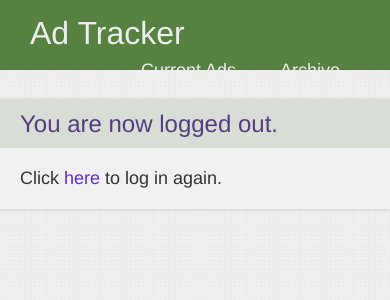
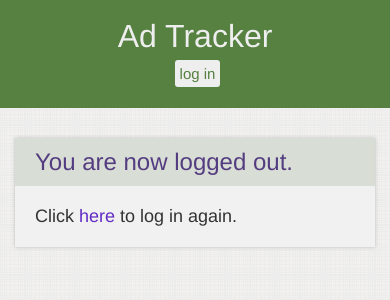
Before and after one commit to janmilosh/ad_tracker, a Django app: template ad_tracker/templates/login/logout.html in a window 390 px wide. Shown: the top 300 px of the page. Run offline with Django 3.2, Linux system fonts and the light colour scheme; the template is opened without the code that fills it, so the values that code supplies are empty.

Commit message:
Adds login/logout button to menu.
- buttons show appropriately depending upon template

```diff
--- a/ad_tracker/static/css/style.css
+++ b/ad_tracker/static/css/style.css
@@ -27,10 +27,15 @@ html {
   box-sizing: inherit;
 }
 
+ul {
+  padding: 0;
+}
+
 .wrapper {
   width: 1000px;
   max-width: 100%;
   margin: 30px auto;
+  padding: 0 15px;
 }
 
 .row {
@@ -129,7 +134,7 @@ hr {
 input[type="text"],
 input[type="password"] {
   width: 100%;
-  height: 30px;
+  height: 35px;
   border-radius: 5px;
   border: 1px solid #CCC;
   font-size: 18px;
@@ -140,7 +145,7 @@ input[type="password"] {
 
 input[type="submit"] {
   width: 100%;
-  height: 35px;
+  height: 40px;
   border-radius: 5px;
   font-size: 18px;
   color: white;
@@ -161,13 +166,13 @@ input[type="submit"] {
   height: 70px;
   width: 100%;
   background: #568141;
-  padding: 15px 30px 0;
+  padding: 18px 30px 0;
 }
 
 .header h1 {
   width: 200px;
   margin: 0;
-
+  font-size: 32px;
   float: left;
 }
 
@@ -180,14 +185,14 @@ input[type="submit"] {
 }
 
 .header-nav {
-  width: 285px;
+  width: 380px;
   float: right;
 }
 
 .header-nav ul {
   list-style-type: none;
   text-align: right;
-  margin-top: 8px;
+  margin-top: 10px;
 }
 
 .header-nav ul li {
@@ -196,8 +201,17 @@ input[type="submit"] {
 
 .header-nav ul li a {
   color: #eee;
-  font-size: 18px;
+  font-size: 16px;
   padding: 5px 20px;
+  text-transform: uppercase;
+}
+
+.header-nav ul li a.menu-button {
+  background: #eee;
+  color: #568141;
+  text-transform: lowercase;
+  border-radius: 3px;
+  margin-left: 20px;
 }
 
 /***********************************/
@@ -245,4 +259,51 @@ input[type="submit"] {
     width: 100%;
     float: none;
   }
+
+  .header-nav {
+    width: 275px;
+  }
+
+  .header-nav ul li a {
+    padding: 5px 5px;
+  }
+
+  .header-nav ul li a.menu-button {
+    margin-left: 5px;
+  }
+
 }
+
+@media (max-width: 580px) {
+
+  body {
+    padding-top: 0;
+  }
+
+  .header {
+    height: auto;
+    position: static;
+    padding-bottom: 15px;
+  }
+
+  .header h1 {
+    width: 100%;
+    float: none;
+    text-align: center;
+  }
+
+  .header-nav {
+    width: 100%;
+    float: none;
+  }
+
+  .header-nav ul {
+    text-align: center;
+    margin-bottom: 10px;
+  }
+
+  .header-nav ul li a {
+    font-size: 15px;
+  }
+
+}
--- a/ad_tracker/templates/login/login.html
+++ b/ad_tracker/templates/login/login.html
@@ -1,4 +1,7 @@
 {% extends "site-base.html" %}
+
+{% block menu %}
+{% endblock %}
 
 {% block content %}
 
--- a/ad_tracker/templates/login/logout.html
+++ b/ad_tracker/templates/login/logout.html
@@ -1,4 +1,12 @@
 {% extends "site-base.html" %}
+
+{% block menu %}
+  <ul>
+    <li>
+      <a class="menu-button" href="/accounts/login">Log In</a>
+    </li>
+  </ul>
+{% endblock %}
 
 {% block content %}
 
--- a/ad_tracker/templates/site-base.html
+++ b/ad_tracker/templates/site-base.html
@@ -8,9 +8,11 @@
 </head>
 <body>
 
+
   <div class="header">
     <h1><a href="/">Ad Tracker</a></h1>
     <div class="header-nav">
+      {% block menu %}
         <ul>
           <li>
             <a href="/">Current Ads</a>
@@ -18,7 +20,11 @@
           <li>
             <a href="/ad/archive">Archive</a>
           </li>
+          <li>
+            <a class="menu-button" href="/accounts/logout">Log Out</a>
+          </li>
         </ul>
+      {% endblock %}
     </div>
   </div>
 
```
Also changed, not shown: ad_tracker/templates/login/invalid-login.html (+8 -0 lines). Lines whose indentation alone changed are shown as unchanged.
